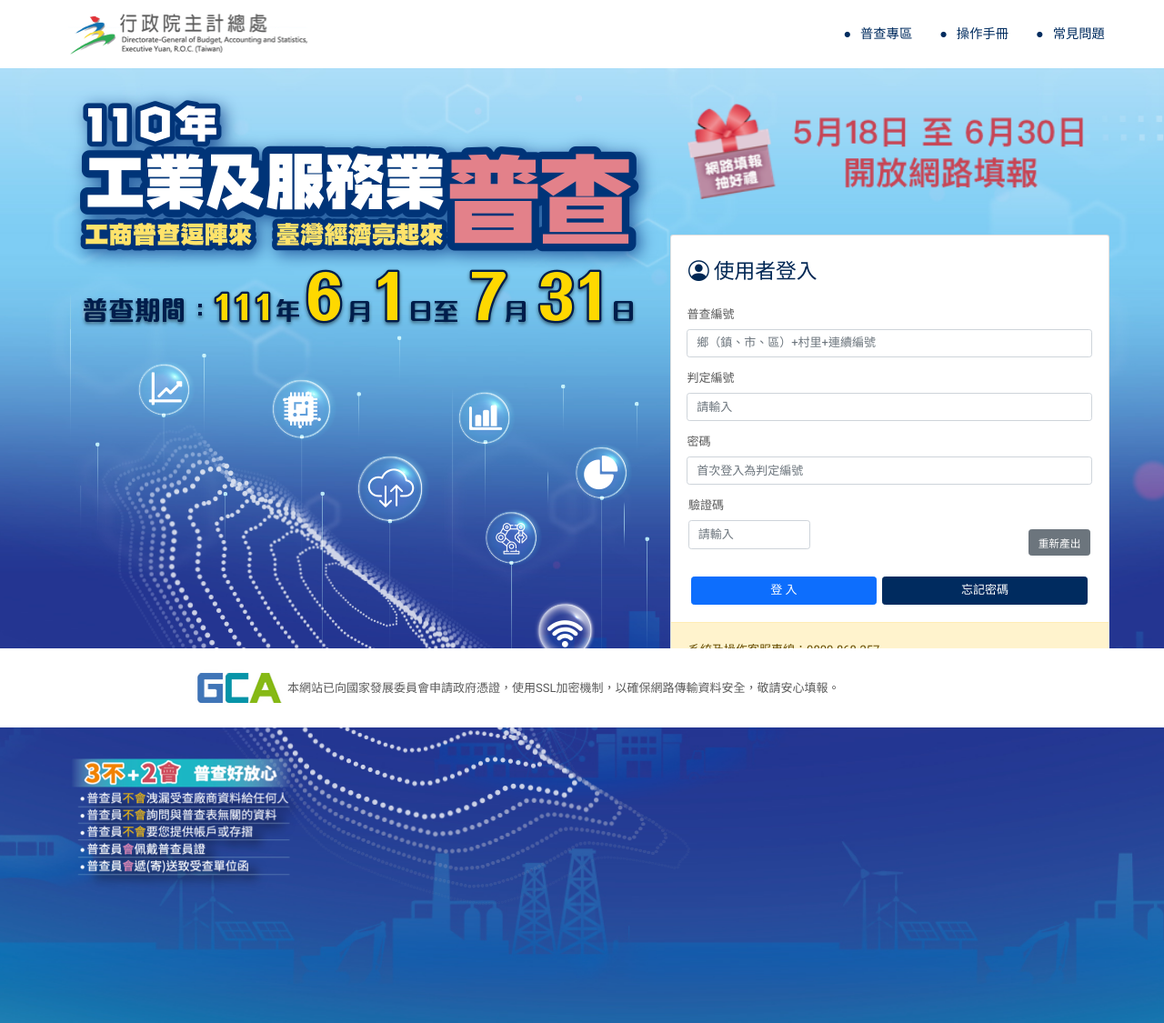
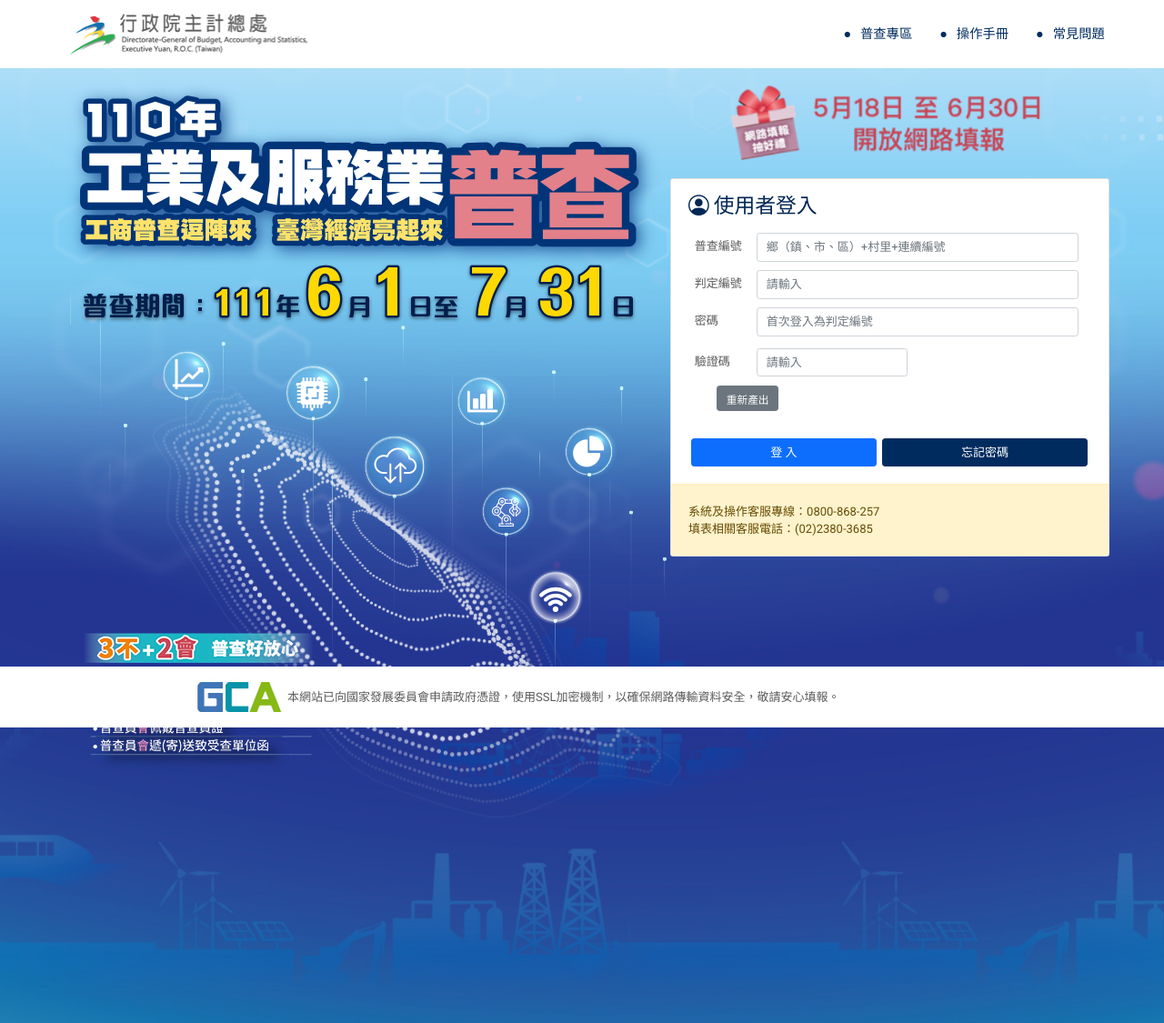
Before and after one commit to SaSaChu/censusf, a PHP site: page / in a window 1280 px wide. Shown: the whole page at 91% size. Run offline with PHP 8.4, Linux system fonts and the light colour scheme.

Commit message:
修正首頁＋內頁小調整

```diff
--- a/index.html
+++ b/index.html
@@ -55,7 +55,7 @@
     </div>
 
     <div class="in-cent-bg">
-      <div class="container px-xl-0 p-5 t-mt220">
+      <div class="container px-xl-0 px-5 t-mt220">
         <form action="" style="width: 100%;">
           <div class="row">
             <div class="col-xl-7 d-xl-inline-block d-none">
@@ -64,40 +64,42 @@
               <img src="img/kv_03.png">
             </div>
             <div class="col-xl-5 col-12 p-0">
-              <img src="img/s-title.png" class="container-fluid d-xl-inline-block d-none py-5 mb-5">
+              <img src="img/s-title.png" class="container-fluid d-xl-inline-block d-none py-5">
 
               <div class="card overflow-hidden">
                 <div class="card-body py-3 px-5">
-                  <h3 class="mt-5 mb-4 color-main"><i class="bi bi-person-circle color-main" style="margin-right: 5px;"></i>使用者登入</h3>
+                  <h3 class="my-4 color-main"><i class="bi bi-person-circle color-main" style="margin-right: 5px;"></i>使用者登入</h3>
 
                   <div class="contaniner-fluid p-3">
                     <div class="row">
-                      <div class="col-12 px-0 py-3 px-1">
-                        <label for="SURVEY_NO" class="form-label">普查編號</label>
-                        <input type="text" class="form-control" id="SURVEY_NO" name="SURVEY_NO" maxlength="11" placeholder="鄉（鎮、市、區）+村里+連續編號">
+                      <div class="col-12 mb-4 in-bord">
+                        <label for="SURVEY_NO" class="form-label in-lineH30">普查編號</label>
+                        <input type="text" class="form-control in-input" id="SURVEY_NO" name="SURVEY_NO" maxlength="11" placeholder="鄉（鎮、市、區）+村里+連續編號">
                       </div>
 
-                      <div class="col-12 px-0 py-3 px-1">
-                        <label for="_320000" class="form-label">判定編號</label>
-                        <input type="text" class="form-control" id="_320000" name="_320000" maxlength="7" placeholder="請輸入">
+                      <div class="col-12 mb-4 in-bord">
+                        <label for="_320000" class="form-label in-lineH30">判定編號</label>
+                        <input type="text" class="form-control in-input" id="_320000" name="_320000" maxlength="7" placeholder="請輸入">
                       </div>
 
-                      <div class="col-12 px-0 py-3 px-1">
-                        <label for="PWD" class="form-label">密碼</label>
-                        <input type="password" class="form-control" id="PWD" name="PWD" maxlength="32" placeholder="首次登入為判定編號">
+                      <div class="col-12 in-bord">
+                        <label for="PWD" class="form-label in-lineH30">密碼</label>
+                        <input type="password" class="form-control in-input" id="PWD" name="PWD" maxlength="32" placeholder="首次登入為判定編號">
                       </div>
                     </div>
                   </div>
 
-                  <div class="row">
-                    <div class="col-12"><p class="mb-0 pb-3">驗證碼</p></div>
-                    <div class="col-xl-4 col-12">
-                      <input type="text" class="form-control" id="VCODE" name="VCODE" maxlength="4" placeholder="請輸入">
+                  <div class="contaniner-fluid p-3">
+                    <div class="row in-code">
+                      <div class="col-12 col-xl-6 mb-4 in-bord in-no-w">
+                        <p class="d-inline-block mb-0 in-lineH30">驗證碼</p>
+                        <input type="text" class="form-control in-input" id="VCODE" name="VCODE" maxlength="4" placeholder="請輸入">
+                      </div>
+                      <div class="col-6 col-xl-3"></div>
 
-                    </div>
-                    <div class="col-xl-4 col-6 pt-4"></div>
-                    <div class="col-xl-4 col-6 pt-4">
-                      <button type="button" id="btnRandom" class="btn btn-secondary btn-s btn_set float-end">重新產出</button>
+                      <div class="col-6 col-xl-3">
+                        <button type="button" id="btnRandom" class="btn btn-secondary btn-s btn_set float-end">重新產出</button>
+                      </div>
                     </div>
                   </div>
 
--- a/scss/public.scss
+++ b/scss/public.scss
@@ -215,10 +215,14 @@ body {
   color: rgba(43, 43, 43, 1.00);
   font-size: 1.12rem;
   position: relative;
-  padding-left: 75px;
+  padding-left: 49px;
   text-decoration: none;
   background-color: $light;
   cursor: pointer;
+
+  &.w-menu2 {
+    padding-left: 65px;
+  }
 
   &:before {
     display: inline-block;
@@ -263,10 +267,14 @@ body {
   color: rgba(43, 43, 43, 1.00);
   font-size: 1.12rem;
   position: relative;
-  padding-left: 75px;
+  padding-left: 49px;
   text-decoration: none;
   background-color: $light;
   cursor: pointer;
+
+  &.m-menu2 {
+    padding-left: 65px;
+  }
 
   &:before {
     display: inline-block;
@@ -356,9 +364,14 @@ body {
   font-size: 1.25rem;
   color: white;
   margin-bottom: 0;
-  line-height: 40px;
-  padding-left: 40px;
+  line-height: 33px;
+  padding-left: 32px;
   position: relative;
+
+  @include range-width(0, 450px) {
+    line-height: 22px;
+    padding-left: 32px;
+  }
 
   &:before {
     display: inline-block;
@@ -500,7 +513,7 @@ footer {
   bottom: 0;
   width: 100%;
   background-color: white;
-  padding: 20px 0;
+  padding: 10px 0;
 
   @include range-width(0, 450px) {
     position: inherit;
@@ -515,3 +528,33 @@ footer {
   font-size: 1.1rem;
   line-height: 30px;
 }
+
+.in-input {
+  display: inline-block !important;
+  width: calc(100% - 75px) !important;
+  // border: 1px solid transparent !important;
+}
+
+.in-lineH30 {
+  line-height: 30px;
+  margin-bottom: 0;
+  width: 65px;
+}
+
+.in-bord {
+  display: inline-block;
+  width: 100%;
+  // border: 1px solid rgba(199, 206, 213, 1.00);
+  @include border-radius(5px);
+  padding-left: 10px;
+
+  &.in-no-w {
+    width: auto !important;
+  }
+}
+
+.in-code {
+  @include range-width(0, 450px) {
+    flex-direction: column !important;
+  }
+}
```
Also changed, not shown: page.html (+20 -14 lines), css/public.css, img/kv_01.png, img/kv_02.png, img/kv_03.png, img/m_bg.jpg, img/s-title.png.
